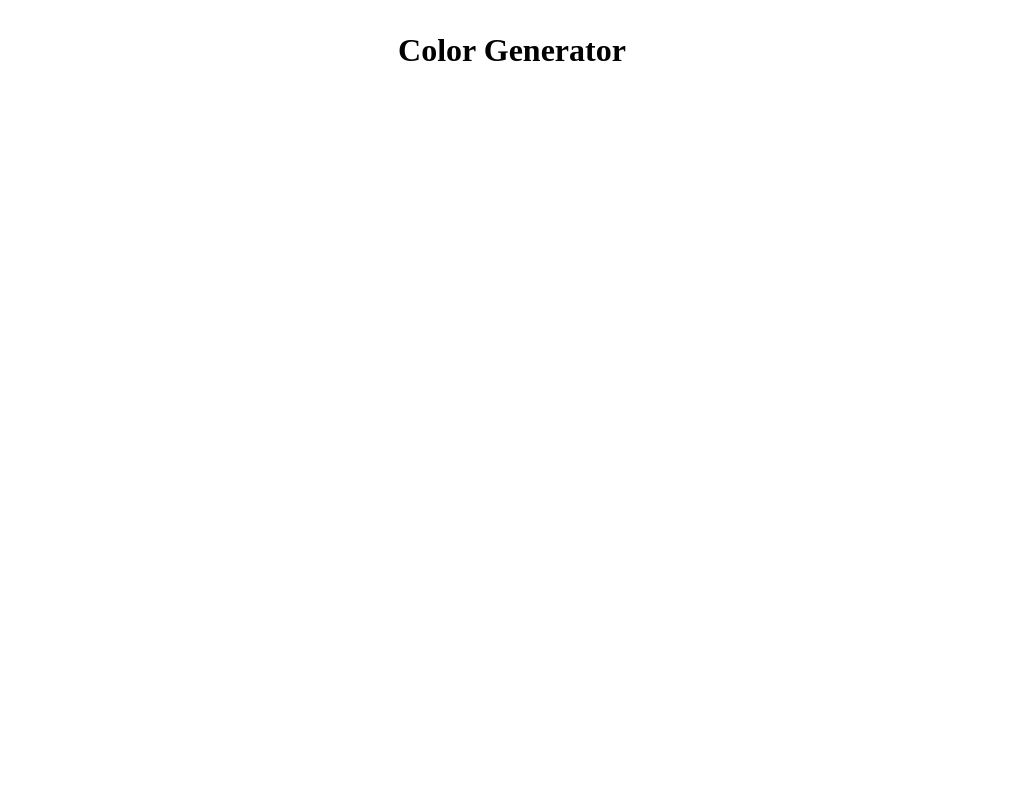
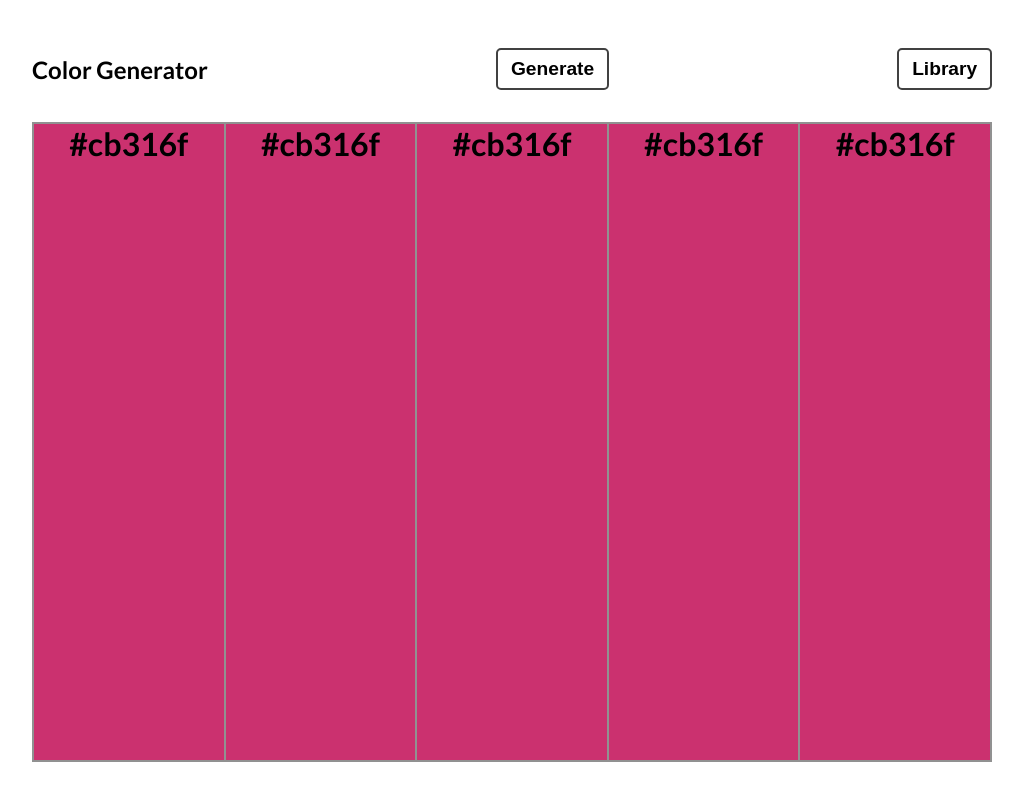
Before and after one commit to aleksabozinovic/color-generator-react, a React (Create React App) app: page / in a window 1280 px wide. Shown: the top 800 px of the page, without its empty margins (128-1151 px from the left). Built offline with nearby package versions, Linux system fonts and the light colour scheme.

Commit message:
added colors

```diff
--- a/package.json
+++ b/package.json
@@ -9,6 +9,8 @@
     "react": "^18.2.0",
     "react-dom": "^18.2.0",
     "react-scripts": "5.0.1",
+    "sass": "^1.53.0",
+    "util": "^0.12.4",
     "web-vitals": "^2.1.4"
   },
   "scripts": {
@@ -34,8 +36,5 @@
       "last 1 firefox version",
       "last 1 safari version"
     ]
-  },
-  "devDependencies": {
-    "sass": "^1.53.0"
   }
 }
--- a/public/index.html
+++ b/public/index.html
@@ -8,6 +8,12 @@
     <meta
       name="description"
       content="Web site created using create-react-app"
+    />
+    <link rel="preconnect" href="https://fonts.googleapis.com" />
+    <link rel="preconnect" href="https://fonts.gstatic.com" crossorigin />
+    <link
+      href="https://fonts.googleapis.com/css2?family=Lato:wght@400;700&display=swap"
+      rel="stylesheet"
     />
     <link rel="apple-touch-icon" href="%PUBLIC_URL%/logo192.png" />
     <!--
--- a/src/App.js
+++ b/src/App.js
@@ -1,13 +1,22 @@
+import { useState } from "react";
+
 // Styles
 import "./styles/app.scss";
 
 // Components
 import Nav from "./components/Nav";
+import Colors from "./components/Colors";
 
 function App() {
+  // Functions
+  let randomColor = Math.floor(Math.random() * 16777215).toString(16);
+  // State
+  const [color, setColor] = useState([randomColor]);
+
   return (
     <div className="App">
-      <Nav />
+      <Nav color={color} setColor={setColor} />
+      <Colors color={color} setColor={setColor} />
     </div>
   );
 }
--- /dev/null
+++ b/src/components/Color.js
@@ -0,0 +1,12 @@
+import React from "react";
+
+const Color = ({ color, setColor }) => {
+  // console.log(color);
+  return (
+    <div style={{ background: `#${color}` }} className="color">
+      <h1>{`#${color}`}</h1>
+    </div>
+  );
+};
+
+export default Color;
--- /dev/null
+++ b/src/components/Colors.js
@@ -0,0 +1,18 @@
+import React from "react";
+
+// Import Color
+import Color from "./Color";
+
+const Colors = ({ color, setColor }) => {
+  return (
+    <div className="colors">
+      <Color color={color} />
+      <Color color={color} />
+      <Color color={color} />
+      <Color color={color} />
+      <Color color={color} />
+    </div>
+  );
+};
+
+export default Colors;
--- a/src/components/Nav.js
+++ b/src/components/Nav.js
@@ -1,10 +1,20 @@
 import React from "react";
 
-const Nav = () => {
+const Nav = ({ color, setColor }) => {
+  const changeColor = () => {
+    let randomColor = () => Math.floor(Math.random() * 16777215).toString(16);
+    // for (let i = 0; i < 5; i++) {
+    // console.log(color);
+    // }
+    setColor([randomColor()]);
+  };
+
   return (
-    <div>
+    <nav>
       <h1>Color Generator</h1>
-    </div>
+      <button onClick={changeColor}>Generate</button>
+      <button>Library</button>
+    </nav>
   );
 };
 
--- /dev/null
+++ b/src/styles/_color.scss
@@ -0,0 +1,9 @@
+.color {
+  flex: 1;
+  height: 80vh;
+  border: 2px solid rgb(145, 145, 145);
+  border-right: 0;
+  &:last-child {
+    border-right: 2px solid rgb(145, 145, 145);
+  }
+}
--- /dev/null
+++ b/src/styles/_colors.scss
@@ -0,0 +1,5 @@
+.colors {
+  margin-top: 2rem;
+  display: flex;
+  width: 100%;
+}
--- /dev/null
+++ b/src/styles/_nav.scss
@@ -0,0 +1,21 @@
+nav {
+  display: flex;
+  justify-content: space-between;
+  align-items: center;
+
+  button {
+    background: transparent;
+    border: none;
+    cursor: pointer;
+    border: 2px solid rgb(65, 65, 65);
+    padding: 0.5rem 0.8rem;
+    transition: all 0.3s ease;
+    font-size: 1.2rem;
+    font-weight: bold;
+    border-radius: 5px;
+    &:hover {
+      background: rgb(65, 65, 65);
+      color: #fff;
+    }
+  }
+}
--- a/src/styles/app.scss
+++ b/src/styles/app.scss
@@ -4,11 +4,16 @@
   box-sizing: border-box;
 }
 
+body {
+  font-family: "Lato", sans-serif;
+}
+
 .App {
-  width: 100%;
   height: 100%;
-  display: flex;
-  flex-direction: column;
-  align-items: center;
-  padding: 2rem 0;
+  text-align: center;
+  padding: 3rem 10rem;
 }
+
+@import "./nav";
+@import "./color";
+@import "./colors";
```
Also changed, not shown: 1 other file (tests, documents, lock files or other folders).
